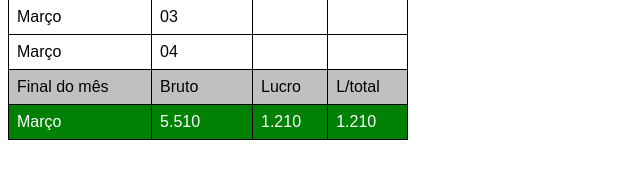
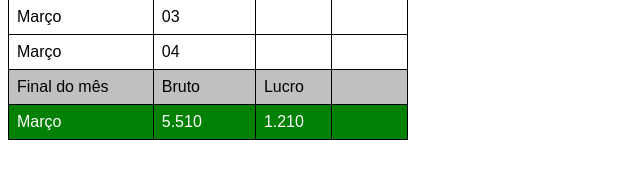
Before and after one commit to Ylian-da-luz/Tabela-de-faturamento, a plain HTML site: page index.html in a window 1280 px wide. Shown: the part 185-364 px from the top of the page, without its empty margins (0-640 px from the left). Drawn offline with Linux system fonts and the light colour scheme.

Commit message:
Corringindo linhas da tabela

```diff
--- a/index.html
+++ b/index.html
@@ -52,13 +52,13 @@
                     <td>Final do mês</td>
                     <td>Bruto</td>
                     <td>Lucro</td>
-                    <td>L/total</td>
+                    <td><R1></R1></td>
                 </tr>
                 <tr class="lucro-final">
                     <td>Março</td>
                     <td><R1>5.510</R1></td>
                     <td><R1>1.210</R1></td>
-                    <td><R1>1.210</R1></td>
+                    <td><R1></R1></td>
                 </tr>
             </tbody>
         </table>
```
